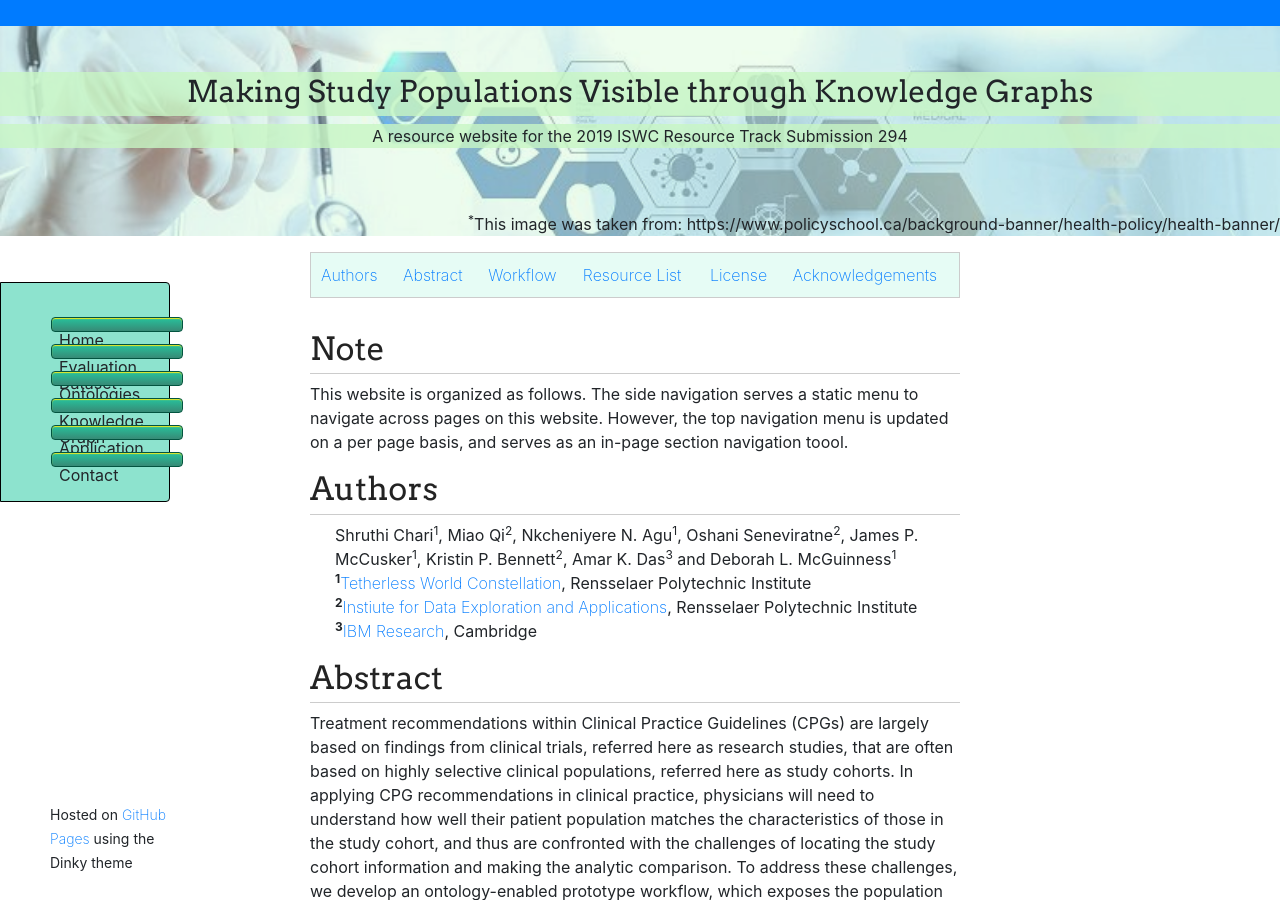
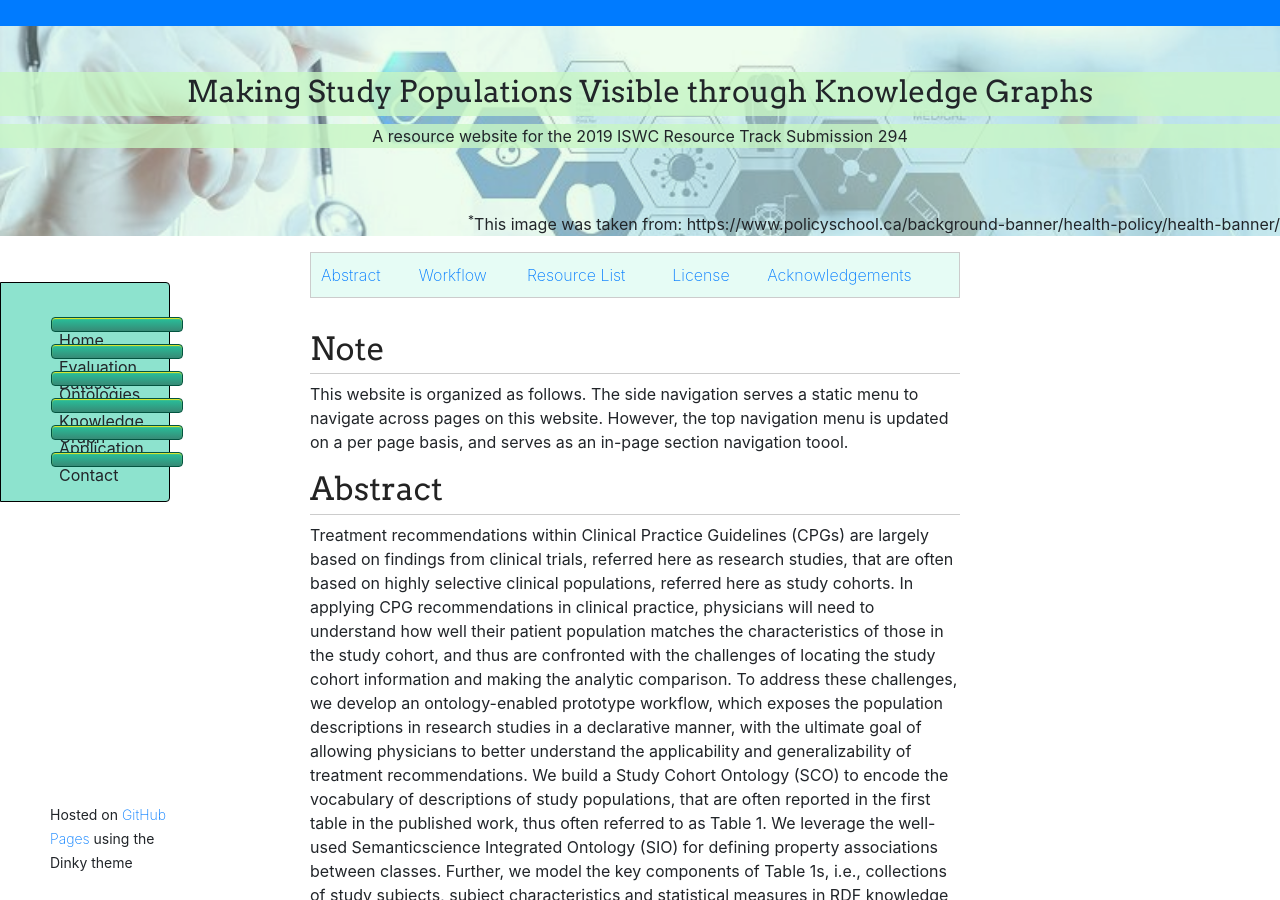
Before and after one commit to tetherless-world/study-cohort-ontology, a Jekyll site: the page built from index.md, in a window 1280 px wide and 900 px high. Built offline with Jekyll 4.4.1, drawn with Linux system fonts in a browser that asks for light colours; nearby versions of some CDN libraries; our own code applies the rules of GitHub Pages for plain Markdown files; library files that are not in the unit come from our copies.

Commit message:
Update index.md
Commenting out the author information as it is a double-blind review process

```diff
--- a/index.md
+++ b/index.md
@@ -1,4 +1,4 @@
-[Authors](#authors) | [Abstract](#abstract) | [Workflow](#workflow) | [Resource List](#resources) | [License](#license) | [Acknowledgements](#acknowledgements)
+[Abstract](#abstract) | [Workflow](#workflow) | [Resource List](#resources) | [License](#license) | [Acknowledgements](#acknowledgements)
 
 <article class="mb-5" id="note">
 <content>
@@ -6,7 +6,7 @@
  <p>This website is organized as follows. The side navigation serves a static menu to navigate across pages on this website. However, the top navigation menu is updated on a per page basis, and serves as an in-page section navigation toool. </p>
  </content>
 <article class="mb-5" id="authors">
-<content>
+<!-- <content>
 <h2>Authors</h2>
  <ul>
  Shruthi Chari<sup>1</sup>, Miao Qi<sup>2</sup>, Nkcheniyere N. Agu<sup>1</sup>, Oshani Seneviratne<sup>2</sup>, James P. McCusker<sup>1</sup>, Kristin P. Bennett<sup>2</sup>, Amar K. Das<sup>3</sup> and Deborah L. McGuinness<sup>1</sup>
@@ -17,7 +17,7 @@
  <br>
  <strong><sup>3</sup><a href="http://www.research.ibm.com/">IBM Research</a></strong>, Cambridge
  </ul>
- </content>
+ </content> -->
 
 <article class="mb-5" id="abstract">
 <content>
```
